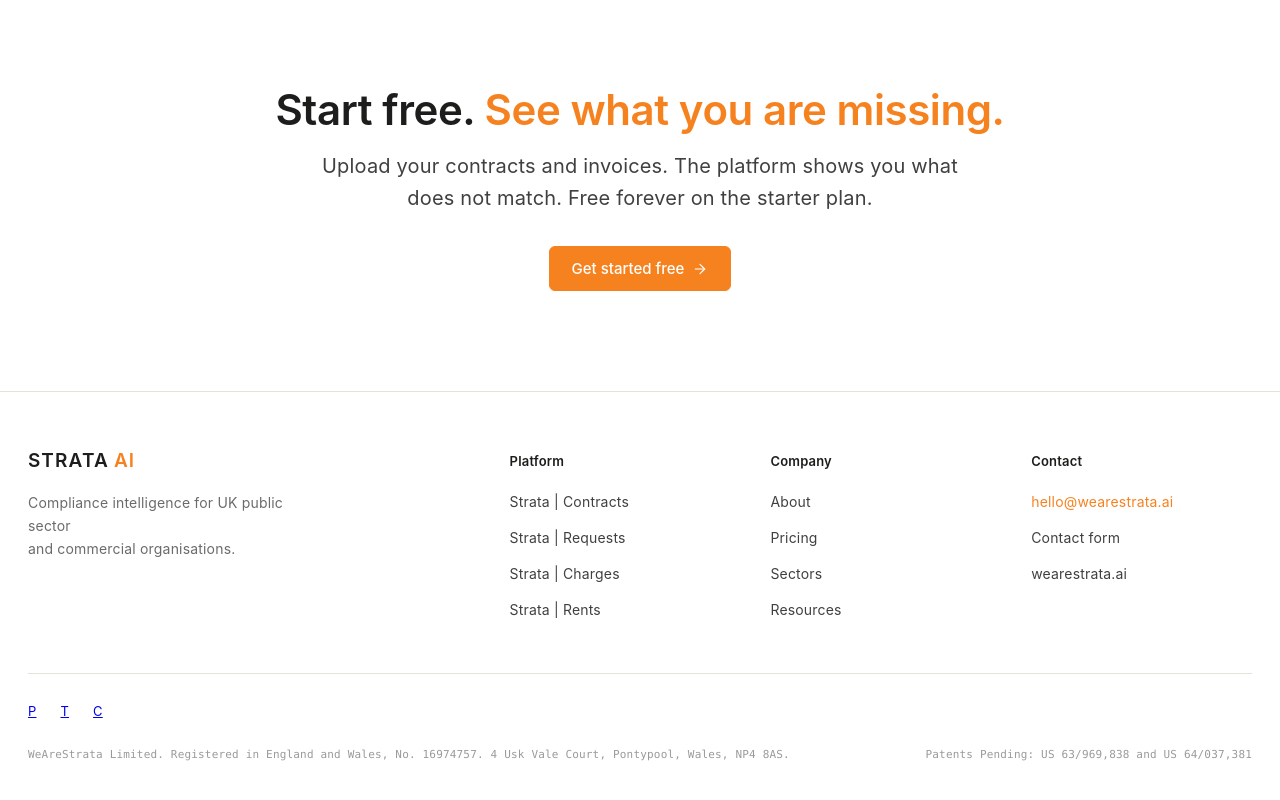
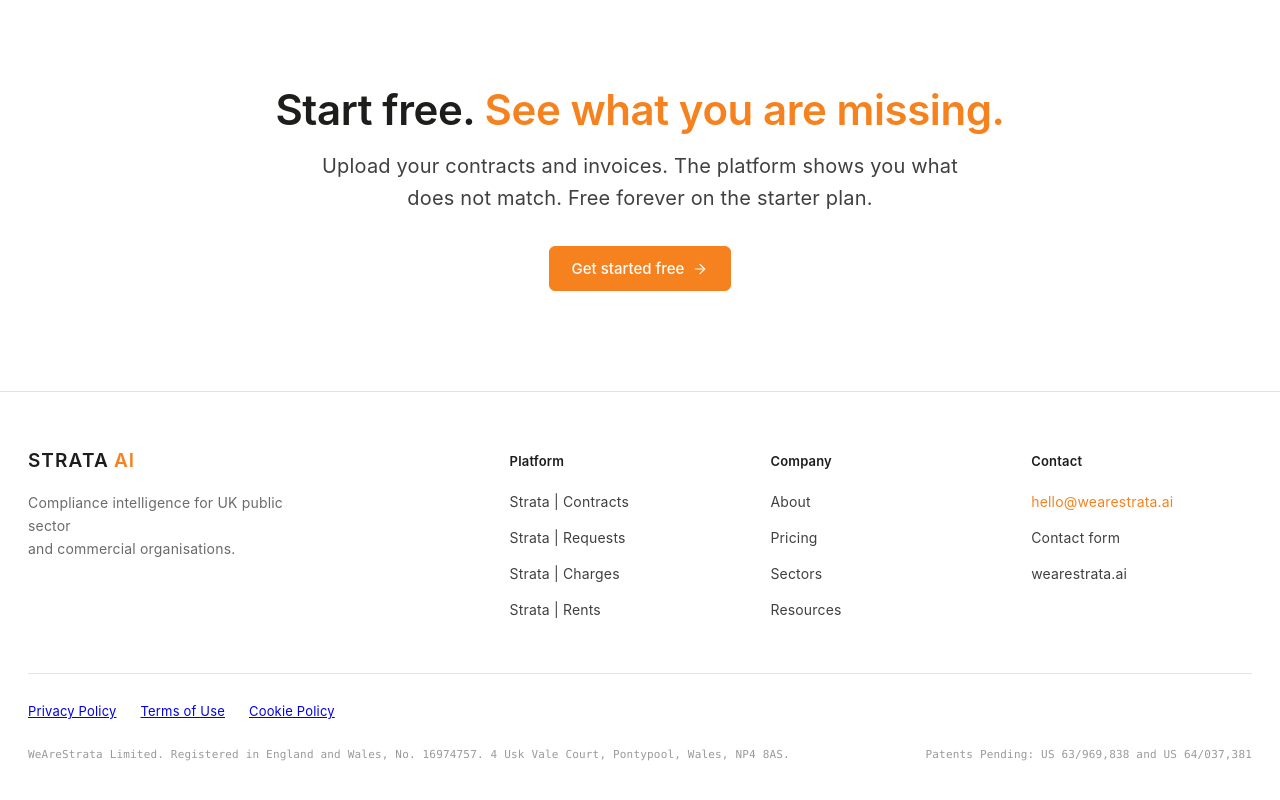
Before and after one commit to dag995/strata.ai, a React (Vite) app: page / in a window 1280 px wide. Shown: the part 6237-7037 px from the top of the page. Built offline with nearby package versions, Linux system fonts and the light colour scheme.

Commit message:
Update primitives.jsx

```diff
--- a/src/components/primitives.jsx
+++ b/src/components/primitives.jsx
@@ -232,7 +232,7 @@
               fontFamily: FONT, fontSize: 13, color: CF.ink3, cursor: "pointer", transition: "color 0.15s",
             }} onMouseEnter={e => e.target.style.color = CF.orange}
                onMouseLeave={e => e.target.style.color = CF.ink3}
-            ><a href={l[1]} title={l[0]}>{l[0]}</a></p>
+            ><a href={pg} title={l}>{l}</a></p>
           ))}
         </div>
 
```
